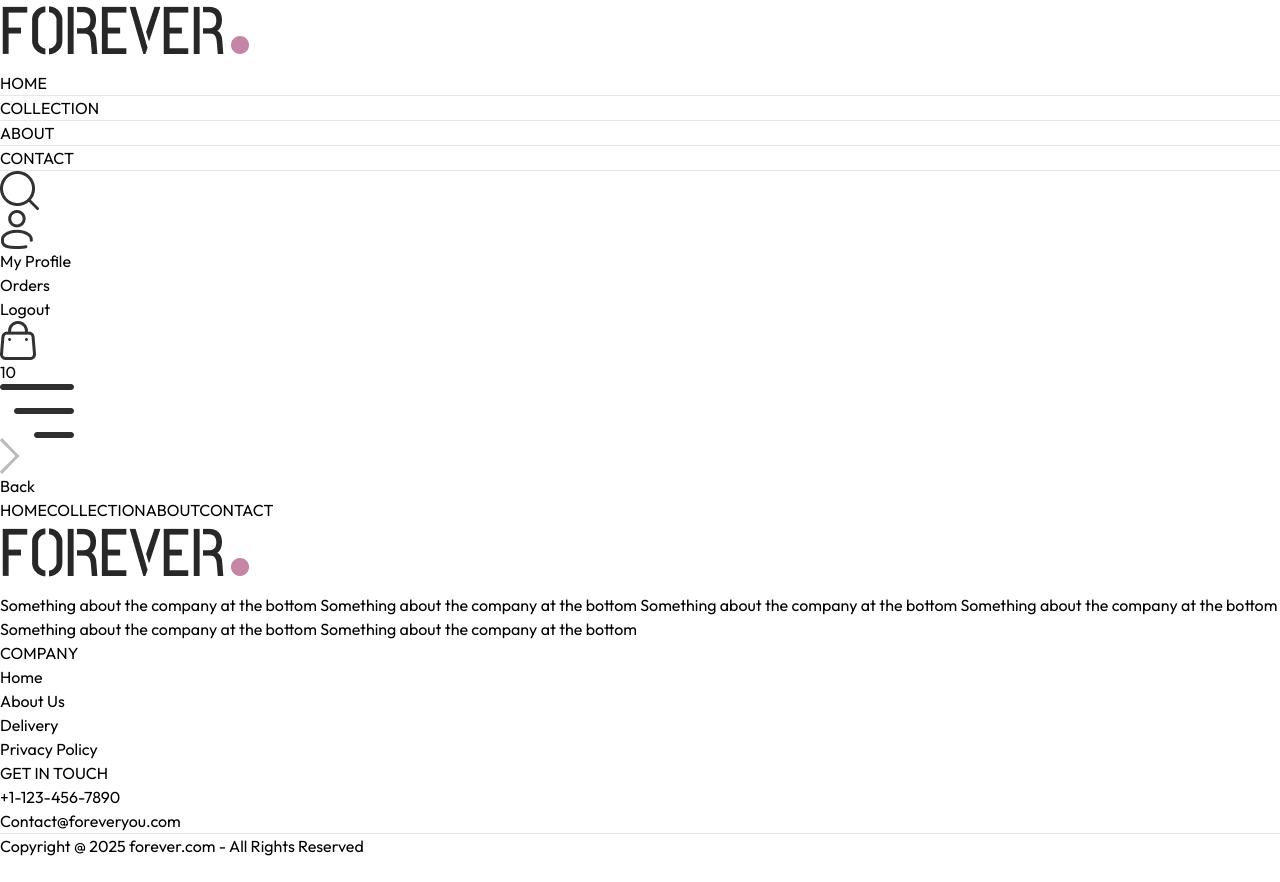
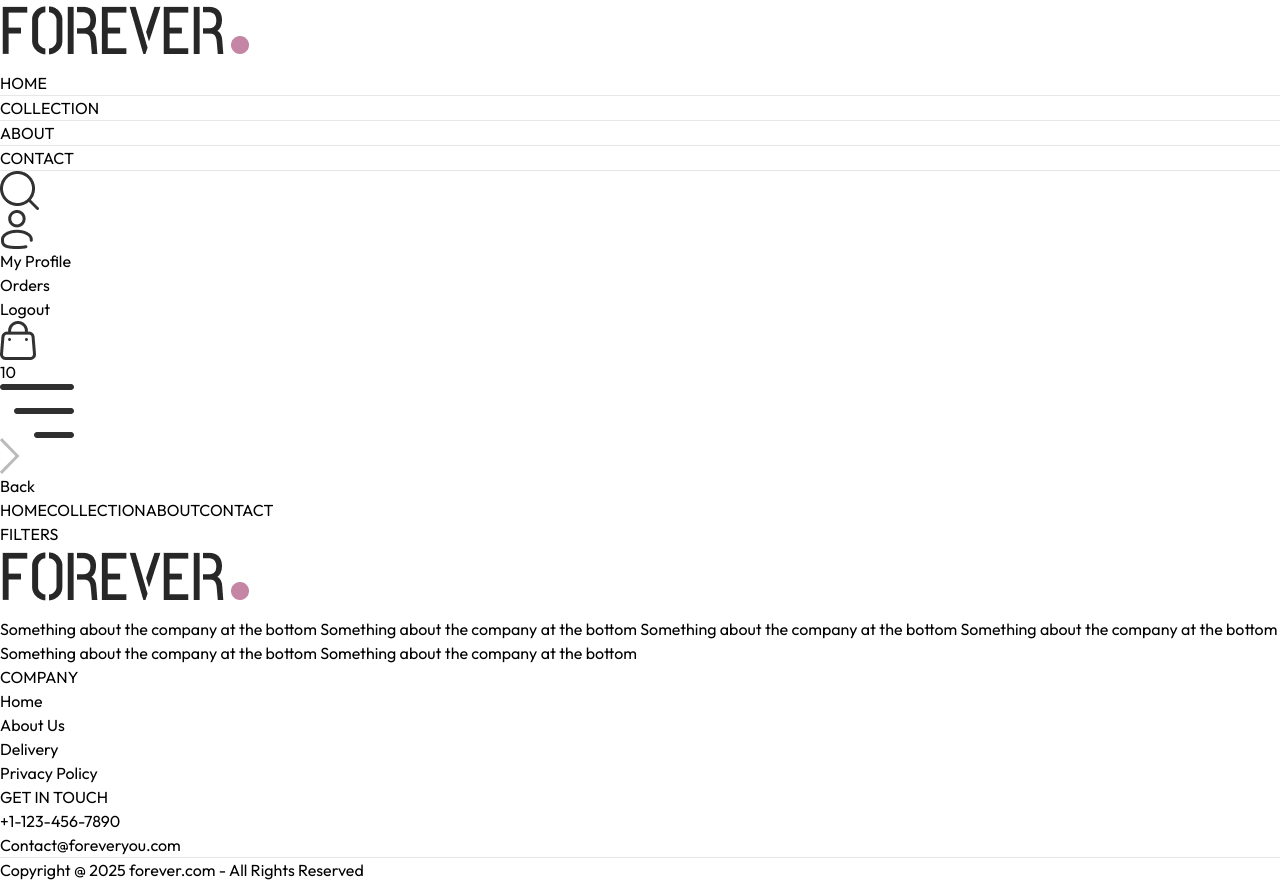
Before and after one commit to Andrew-Projects-1/E-Commerce, a React (Vite) app in the folder frontend/: page /collection in a window 1280 px wide. Before the commit the page ends 858 px from the top, so only its background shows below. Built offline with nearby package versions, Linux system fonts and the light colour scheme.

Commit message:
Created Collection page

```diff
--- a/frontend/src/pages/Collection.jsx
+++ b/frontend/src/pages/Collection.jsx
@@ -1,8 +1,22 @@
-import React from 'react'
+import React, { useContext, useState } from 'react'
+import { ShopContext } from '../context/ShopContext'
 
 const Collection = () => {
+
+  const {products} = useContext(ShopContext)
+  const [showFilter, setShowFilter] = useState(false)
+
   return (
-    <div>
+    <div className='flex flex-col sm:flex-row gap-1 sm:gap-10 pt-10 border-t'>
+
+      {/* Filter Options */}
+      <div className='min-w-60'>
+        <p className='my-2 text-xl flex items-center cursor-pointer gap-2'>FILTERS</p>
+        {/* Category Filter */}
+        <div className={`border border-gray-300 pl-5 py-3 mt-6 ${showFilter ? '' : 'hidden'} sm:block`}>
+
+        </div>
+      </div>
 
     </div>
   )
```
